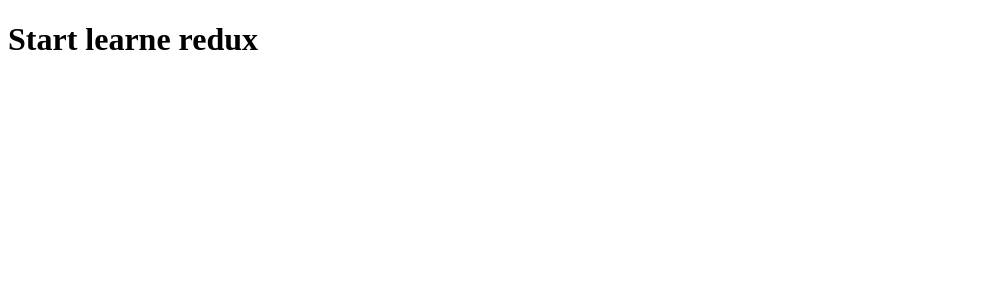
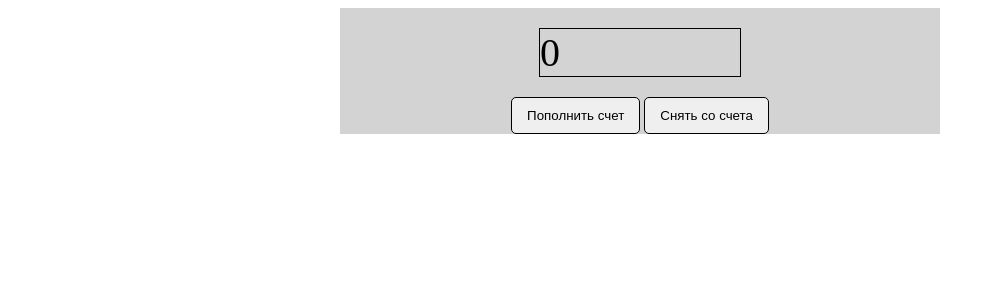
Before and after one commit to Aleksandr-Glebik/ulbi-tv-redux, a React (Create React App) app: page / in a window 1280 px wide. Shown: the top 300 px of the page, without its empty margins (0-994 px from the left). Built offline with nearby package versions, Linux system fonts and the light colour scheme.

Commit message:
feat: add store, reducer, defaultState; App: add func addCashm getCash

```diff
--- a/package.json
+++ b/package.json
@@ -8,7 +8,9 @@
     "@testing-library/user-event": "^13.5.0",
     "react": "^18.2.0",
     "react-dom": "^18.2.0",
+    "react-redux": "^8.0.2",
     "react-scripts": "5.0.1",
+    "redux": "^4.2.0",
     "web-vitals": "^2.1.4"
   },
   "scripts": {
--- a/src/App.js
+++ b/src/App.js
@@ -1,8 +1,29 @@
+import React from "react"
+import { useDispatch, useSelector } from "react-redux"
+import cl from './App.module.css'
 
 function App() {
+
+  const dispatch = useDispatch()
+  const cash = useSelector(state => state.cash)
+  console.log('cash', cash);
+
+  const addCash = (cash) => {
+    dispatch({type: "ADD_CASH", payload: cash})
+  }
+
+  const getCash = (cash) => {
+    dispatch({type: "GET_CASH", payload: cash})
+  }
+
   return (
-    <div>
-      <h1>Start learne redux</h1>
+    <div className={cl.app}>
+      <div className={cl.app__cash}>{cash}</div>
+      <div className={cl.btn__container}>
+          <button className={cl.btn} onClick={() => addCash(Number(prompt()))}>Пополнить счет</button>
+          <button className={cl.btn} onClick={() => getCash(Number(prompt()))}>Снять со счета</button>
+      </div>
+
     </div>
   )
 }
--- /dev/null
+++ b/src/App.module.css
@@ -0,0 +1,28 @@
+.app {
+    width: 600px;
+    margin: 0 auto;
+    display: flex;
+    flex-direction: column;
+    align-items: center;
+    background: lightgray;
+}
+.app__cash {
+    width: 200px;
+    border: 1px solid black;
+    font-size: 40px;
+    margin: 20px 0;
+}
+.btn__container {
+    display: flex;
+}
+.btn {
+    border: none;
+    padding: 10px 15px;
+    border: 1px solid black;
+    border-radius: 5px;
+    margin: 0 2px;
+}
+.btn:hover {
+    background: lightcyan;
+    transition: all 500ms ease-in-out;
+}
--- a/src/index.js
+++ b/src/index.js
@@ -1,8 +1,29 @@
 import React from 'react'
 import ReactDOM from 'react-dom/client'
 import App from './App'
+import {createStore} from 'redux'
+import { Provider } from 'react-redux'
+
+const defaultState = {
+  cash: 0,
+}
+
+const reducer = (state = defaultState, action) => {
+  switch (action.type) {
+    case "ADD_CASH":
+      return {...state, cash: state.cash + action.payload}
+    case "GET_CASH":
+      return {...state, cash: state.cash - action.payload}
+    default:
+      return state
+  }
+}
+
+const store = createStore(reducer)
 
 const root = ReactDOM.createRoot(document.getElementById('root'))
 root.render(
+  <Provider store={store}>
     <App />
+  </Provider>
 )
```
Also changed, not shown: 1 other file (tests, documents, lock files or other folders).
